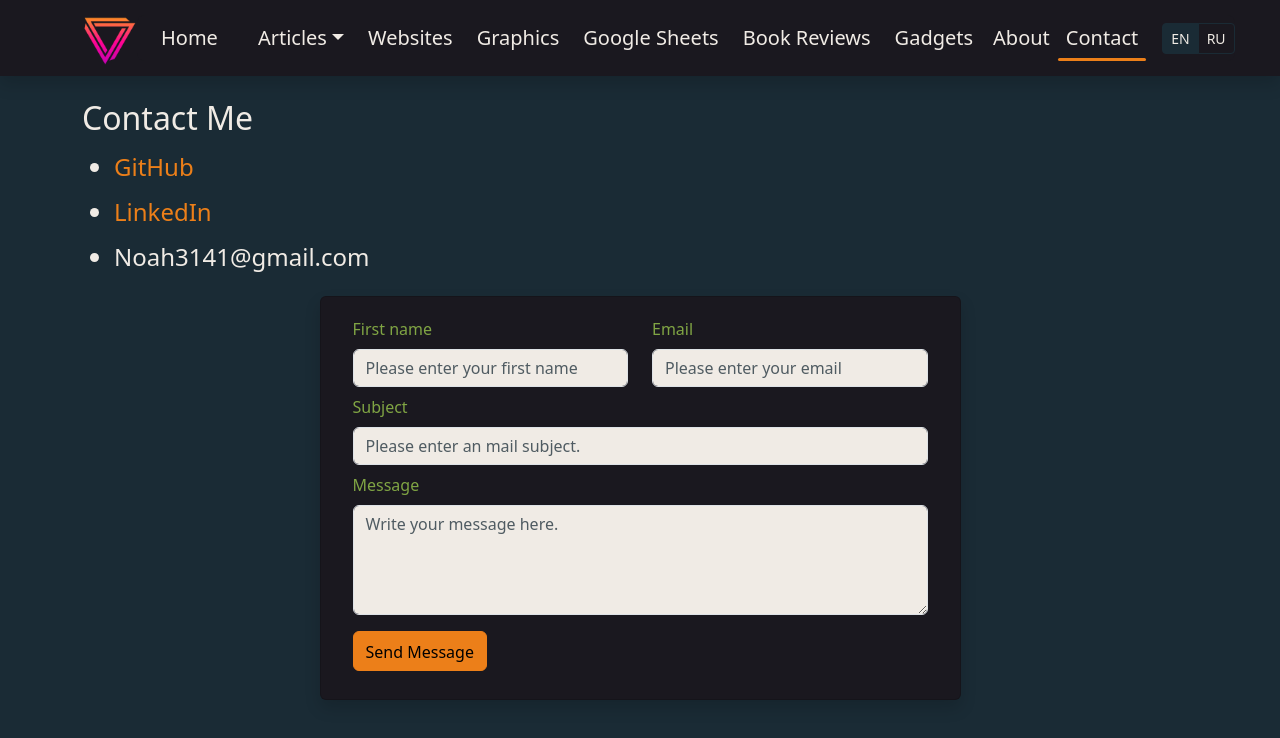
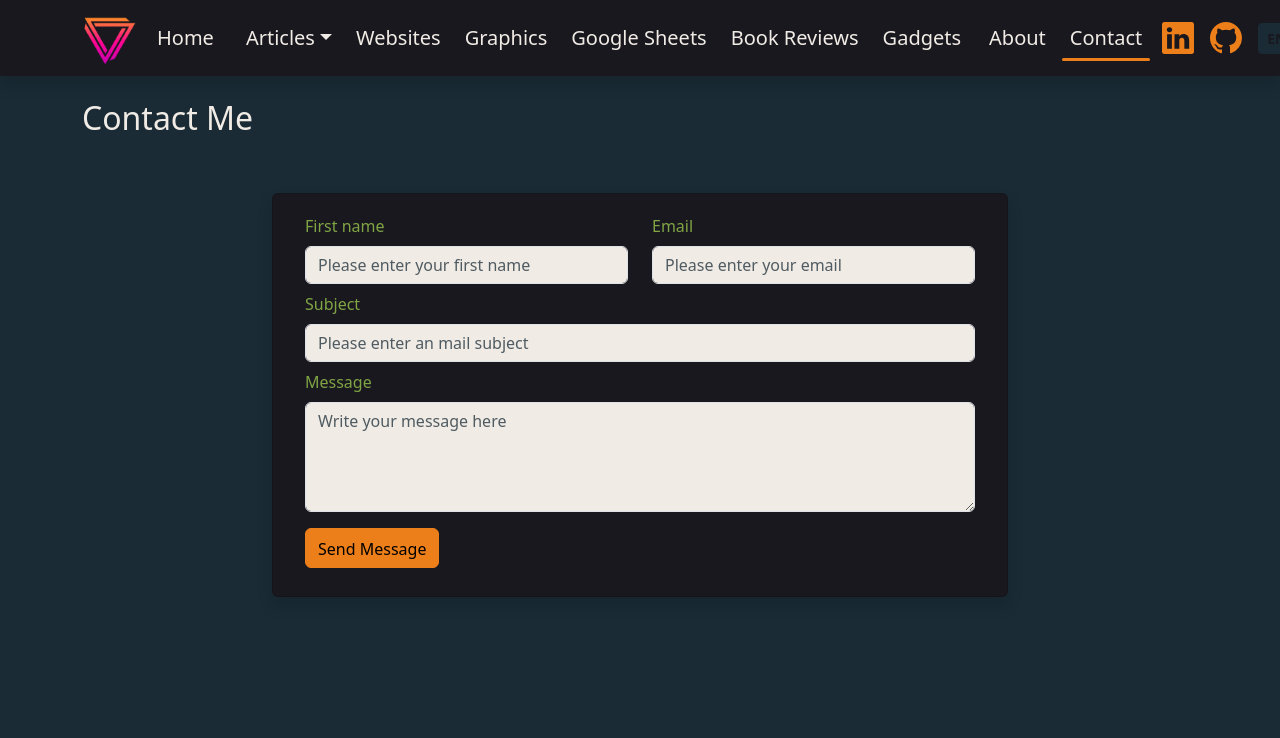
Before and after one commit to Noah3141/NoahSteckley, a React (Create React App) app: page /contact in a window 1280 px wide. Shown: the top 738 px of the page. Built offline with nearby package versions, Linux system fonts and the light colour scheme.

Commit message:
Icons, spacing and alignment

```diff
--- a/src/components/inc/Navbar.jsx
+++ b/src/components/inc/Navbar.jsx
@@ -1,8 +1,9 @@
 import React from "react";
+import { useEffect } from "react";
 import { Link, useLocation } from "react-router-dom";
+
 import logo from "../images/Logo600-loose.png";
 import EngRuss from "./EngRuss";
-import { useEffect } from "react";
 
 function Navbar() {
   const location = useLocation();
@@ -48,8 +49,8 @@
           className="collapse navbar-collapse bg-dark rounded-3 navbar-nav"
           id="navbarNav"
         >
-          <ul className="navbar-nav me-auto pt-2 p-4 mb-2 p-lg-0 mb-lg-0">
-            <li id="home-header" className="nav-item dropdown mx-lg-3">
+          <ul className="navbar-nav me-auto pt-2 p-4 p-lg-1 mb-lg-0">
+            <li id="home-header" className="nav-item dropdown mx-lg-2">
               <Link to="/" className="nav-link text-light">
                 Home
               </Link>
@@ -143,21 +144,63 @@
             </li>
           </ul>
           {/* The right hand side */}
-          <ul className="navbar-nav ms-auto pe-4 pe-lg-0 pb-4 pb-lg-0">
-            <li id="about-header" className="nav-item dropdown">
+          <ul className="navbar-nav ms-auto pe-4 pb-4 p-lg-0 p-lg-0">
+            <li id="about-header" className="nav-item dropdown mx-lg-1">
               <Link className="nav-link text-light" to="/about">
                 About
               </Link>
             </li>
-            <li id="contact-header" className="nav-item dropdown">
-              <Link className="nav-link text-light  " to="/contact">
+            <li id="contact-header" className="nav-item dropdown mx-lg-1">
+              <Link className="nav-link text-light" to="/contact">
                 Contact
               </Link>
             </li>
+          </ul>
 
-            <li className="nav-item radio text-light ms-lg-3">
+          <li className="nav-item dropdown mr-4 mx-lg-0">
+            <Link
+              to="https://www.linkedin.com/in/noah-steckley/"
+              target="_blank"
+              rel="noreferrer"
+              className="nav-link link-primary"
+            >
+              <svg
+                xmlns="http://www.w3.org/2000/svg"
+                width="32"
+                height="32"
+                fill="currentColor"
+                class="bi bi-linkedin"
+                viewBox="0 0 16 16"
+                className=""
+              >
+                <path d="M0 1.146C0 .513.526 0 1.175 0h13.65C15.474 0 16 .513 16 1.146v13.708c0 .633-.526 1.146-1.175 1.146H1.175C.526 16 0 15.487 0 14.854V1.146zm4.943 12.248V6.169H2.542v7.225h2.401zm-1.2-8.212c.837 0 1.358-.554 1.358-1.248-.015-.709-.52-1.248-1.342-1.248-.822 0-1.359.54-1.359 1.248 0 .694.521 1.248 1.327 1.248h.016zm4.908 8.212V9.359c0-.216.016-.432.08-.586.173-.431.568-.878 1.232-.878.869 0 1.216.662 1.216 1.634v3.865h2.401V9.25c0-2.22-1.184-3.252-2.764-3.252-1.274 0-1.845.7-2.165 1.193v.025h-.016a5.54 5.54 0 0 1 .016-.025V6.169h-2.4c.03.678 0 7.225 0 7.225h2.4z" />
+              </svg>
+            </Link>
+          </li>
+          <li className="nav-item dropdown ">
+            <Link
+              to="https://github.com/Noah3141"
+              target="_blank"
+              rel="noreferrer"
+              className="nav-link link-primary"
+            >
+              <svg
+                xmlns="http://www.w3.org/2000/svg"
+                width="32"
+                height="32"
+                fill="currentColor"
+                class="bi bi-github"
+                viewBox="0 0 16 16"
+                className=""
+              >
+                <path d="M8 0C3.58 0 0 3.58 0 8c0 3.54 2.29 6.53 5.47 7.59.4.07.55-.17.55-.38 0-.19-.01-.82-.01-1.49-2.01.37-2.53-.49-2.69-.94-.09-.23-.48-.94-.82-1.13-.28-.15-.68-.52-.01-.53.63-.01 1.08.58 1.23.82.72 1.21 1.87.87 2.33.66.07-.52.28-.87.51-1.07-1.78-.2-3.64-.89-3.64-3.95 0-.87.31-1.59.82-2.15-.08-.2-.36-1.02.08-2.12 0 0 .67-.21 2.2.82.64-.18 1.32-.27 2-.27.68 0 1.36.09 2 .27 1.53-1.04 2.2-.82 2.2-.82.44 1.1.16 1.92.08 2.12.51.56.82 1.27.82 2.15 0 3.07-1.87 3.75-3.65 3.95.29.25.54.73.54 1.48 0 1.07-.01 1.93-.01 2.2 0 .21.15.46.55.38A8.012 8.012 0 0 0 16 8c0-4.42-3.58-8-8-8z" />
+              </svg>
+            </Link>
+          </li>
+
+          <li className="nav-item radio text-light ps-lg-2">
             <div
-                className="btn-group btn-group-sm pt-2"
+              className="btn-group btn-group-sm mb-4 mt-2 my-lg-auto "
               role="group"
               aria-label="Basic radio toggle button group"
             >
@@ -171,28 +214,27 @@
                 checked={true}
               />
               <label
-                  className="btn btn-outline-info  text-light"
+                className="btn btn-outline-info text-dark"
                 htmlFor="btnradio1"
               >
-                  EN
+                <b>EN</b>
               </label>
 
               <input
                 type="radio"
-                  className="btn-check btn-sm text-light"
+                className="btn-check"
                 name="btnradio"
                 id="btnradio2"
                 autoComplete="off"
               />
               <label
-                  className="btn btn-outline-info text-light"
+                className="btn btn-outline-info text-dark"
                 htmlFor="btnradio2"
               >
-                  RU
+                <b>RU</b>
               </label>
             </div>
           </li>
-          </ul>
         </div>
       </div>
     </nav>
--- a/src/components/pages/Contact.jsx
+++ b/src/components/pages/Contact.jsx
@@ -1,4 +1,5 @@
 import React from "react";
+
 import Title from "../inc/Title";
 import Background from "../inc/Background";
 
@@ -7,32 +8,9 @@
     <div className="container">
       <Background className="bg-info" />
       <Title className="text-light" title="Contact Me" />
-      <h4 className="text-light">
-        <ul>
-          <li className="mt-3">
-            <a
-              href="https://github.com/Noah3141"
-              target="_blank"
-              rel="noreferrer"
-            >
-              GitHub
-            </a>
-          </li>
-          <li className="mt-3">
-            <a
-              href="https://www.linkedin.com/in/noah-steckley/"
-              target="_blank"
-              rel="noreferrer"
-            >
-              LinkedIn
-            </a>
-          </li>
-          <li className="mt-3">Noah3141@gmail.com</li>
-        </ul>
-      </h4>
 
-      <div className="row ">
-        <div className="col-lg-7 mx-auto">
+      <div className="row mt-5">
+        <div className="col-lg-8 mx-auto">
           <div className=" shadow card mt-2 mx-auto p-1 bg-dark">
             <div className="card-body bg-dark">
               <div className="container">
@@ -46,10 +24,10 @@
                             id="form_name"
                             type="text"
                             name="name"
-                            className="form-control  my-2"
+                            className="form-control my-2"
                             placeholder="Please enter your first name"
                             required="required"
-                            data-error="Firstname is required."
+                            data-error="Firstname is required"
                           />
                         </div>
                       </div>
@@ -63,7 +41,7 @@
                             className="form-control  my-2"
                             placeholder="Please enter your email"
                             required="required"
-                            data-error="Valid email is required."
+                            data-error="Valid email is required"
                           />
                         </div>
                       </div>
@@ -77,9 +55,9 @@
                             type="text"
                             name="subject"
                             className="form-control  my-2"
-                            placeholder="Please enter an mail subject."
+                            placeholder="Please enter an mail subject"
                             required="required"
-                            data-error="Firstname is required."
+                            data-error="Firstname is required"
                           />
                         </div>
                       </div>
@@ -92,10 +70,10 @@
                             id="form_message"
                             name="message"
                             className="form-control  my-2"
-                            placeholder="Write your message here."
+                            placeholder="Write your message here"
                             rows="4"
                             required="required"
-                            data-error="Please, leave us a message."
+                            data-error="Please, leave us a message"
                           ></textarea>
                         </div>
                       </div>
--- a/src/components/pages/RussianArts.jsx
+++ b/src/components/pages/RussianArts.jsx
@@ -1,5 +1,6 @@
 import React from "react";
 import { Link } from "react-router-dom";
+
 import Title from "../inc/Title";
 
 function RussianArts() {
@@ -10,7 +11,7 @@
         <div className="card-body ">
           <h4>
             <Link
-              className="link-warning"
+              className="link-success"
               to="/articles/russian/russian-pronunciation-IPA"
             >
               ['spʲik 'raʂn vɨt'aʊt 'ɛksɛnt] (Speak Russian without an Accent)
--- a/src/components/pages/articles/Russian/RussPronunciation.jsx
+++ b/src/components/pages/articles/Russian/RussPronunciation.jsx
@@ -1,18 +1,22 @@
 import React from "react";
 import RussConsonants from "../../../inc/RussConsonants";
 import RussVowels from "../../../inc/RussVowels";
+import Background from "../../../inc/Background";
 
 function RussPronunciation() {
   return (
-    <div className="container">
+    <div className="py-4">
+      <div className="container rounded-3 shadow bg-light">
+        <Background className="bg-success" />
         <div className="row">
-        <div className="p-4 col-md-6">
+          <div className="p-4 col-xl-6">
             <h2 className="mb-4">Russian Pronunciation</h2>
             <p className="">You should try REALLY hard.</p>
           </div>
-        <div className="p-4 col-md-6">
+          <div className="p-4  col-xl-6">
             {" "}
             <RussConsonants /> <RussVowels />{" "}
+          </div>
         </div>
       </div>
     </div>
--- a/src/custom.scss
+++ b/src/custom.scss
@@ -8,7 +8,8 @@
 $light-subtle: #f0eae5;
 $secondary: #d5d1db;
 $success: #80a544;
-$warning: #d134af;
+$warning: #be06a0;
+$warning-subtle: #c41aa7;
 //$body: ;
 $body-bg: $light;
 $body-color: $info;
--- a/src/index.scss
+++ b/src/index.scss
@@ -23,7 +23,7 @@
 }
 
 .nav-link::before {
-  transition: all ease-in-out 0.2s;
+  transition: all 0.2s;
   content: "";
   height: 3px;
   border-radius: 1.5px;
@@ -34,7 +34,7 @@
   bottom: 0;
   transform: translateX(-50%);
   transform-origin: center;
-  opacity: 0;
+  opacity: 20%;
 }
 
 .nav-link:hover::before {
@@ -52,6 +52,7 @@
   background-color: $primary;
   left: 0;
   bottom: 0;
+  opacity: 1;
 }
 
 .dropdown-menu .dropdown-item:hover {
```
Lines whose indentation alone changed are shown as unchanged.
